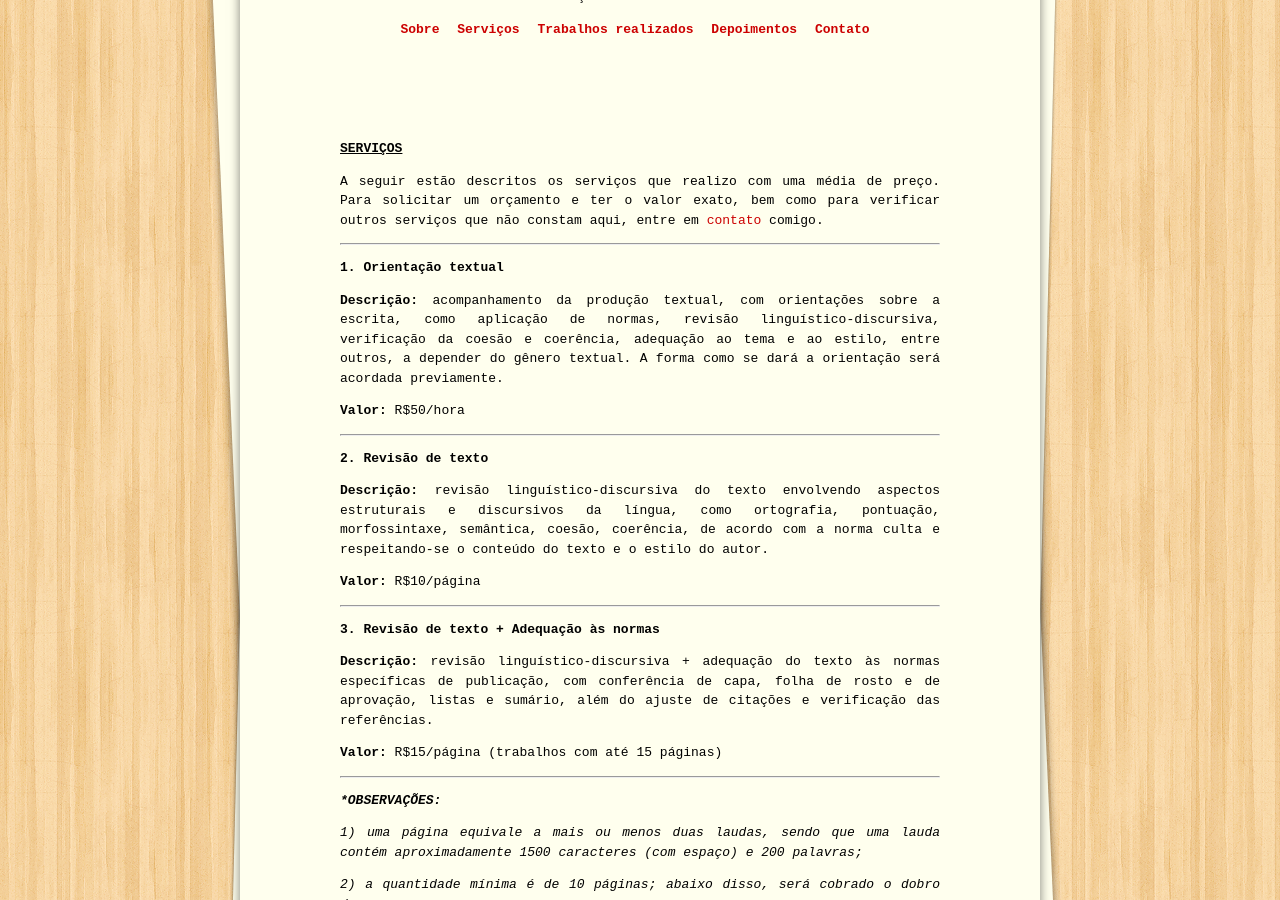
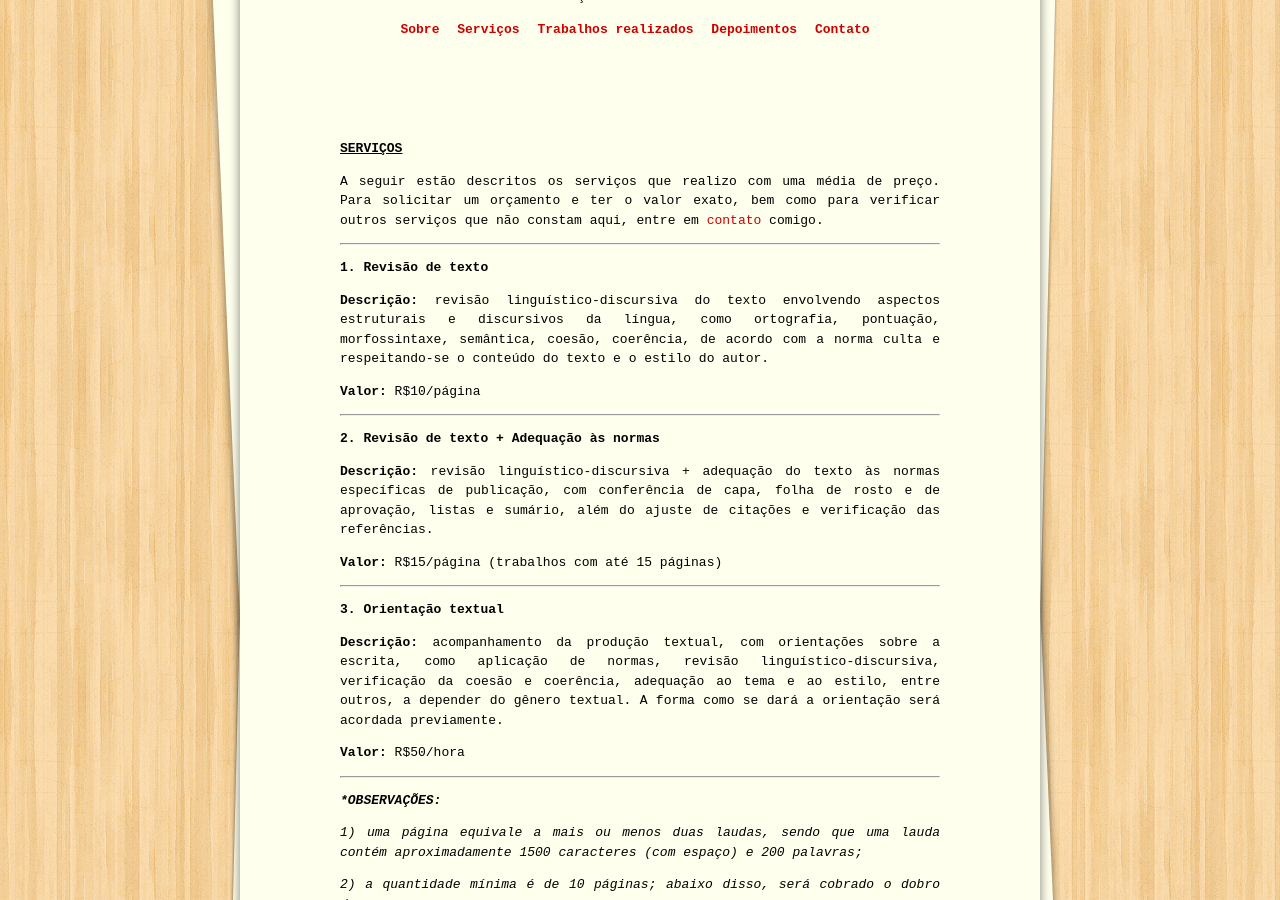
Before and after one commit to raqueldiniz/site, a Jekyll site: the page built from servicos.md, in a window 1280 px wide and 900 px high, scrolled down 254 px. Built offline with Jekyll 4.4.1, drawn with Linux system fonts in a browser that asks for light colours; part of the change alters nothing that is shown.

```diff
--- a/servicos.md
+++ b/servicos.md
@@ -8,15 +8,7 @@ A seguir estão descritos os serviços que realizo com uma média de preço. Par
 
 ---
 
-**1. Orientação textual**
-
-**Descrição:** acompanhamento da produção textual, com orientações sobre a escrita, como aplicação de normas, revisão linguístico-discursiva, verificação da coesão e coerência, adequação ao tema e ao estilo, entre outros, a depender do gênero textual. A forma como se dará a orientação será acordada previamente.
-
-**Valor:** R$50/hora
-
----
-
-**2. Revisão de texto**
+**1. Revisão de texto**
 
 **Descrição:** revisão linguístico-discursiva do texto envolvendo aspectos estruturais e discursivos da língua, como ortografia, pontuação, morfossintaxe, semântica, coesão, coerência, de acordo com a norma culta e respeitando-se o conteúdo do texto e o estilo do autor.
 
@@ -24,11 +16,19 @@ A seguir estão descritos os serviços que realizo com uma média de preço. Par
 
 ---
 
-**3. Revisão de texto + Adequação às normas**
+**2. Revisão de texto + Adequação às normas**
 
 **Descrição:** revisão linguístico-discursiva + adequação do texto às normas específicas de publicação, com conferência de capa, folha de rosto e de aprovação, listas e sumário, além do ajuste de citações e verificação das referências.
 
 **Valor:** R$15/página (trabalhos com até 15 páginas)
+
+---
+
+**3. Orientação textual**
+
+**Descrição:** acompanhamento da produção textual, com orientações sobre a escrita, como aplicação de normas, revisão linguístico-discursiva, verificação da coesão e coerência, adequação ao tema e ao estilo, entre outros, a depender do gênero textual. A forma como se dará a orientação será acordada previamente.
+
+**Valor:** R$50/hora
 
 ---
 
```
